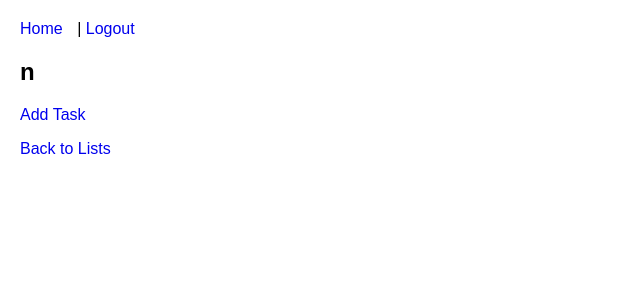
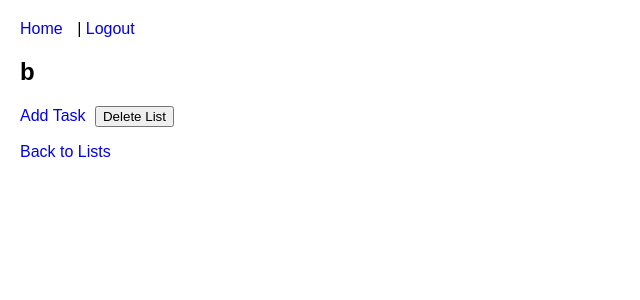
Before and after one commit to Taka0613/flask_jinja, a Flask app: page /list/2 in a window 1280 px wide. Shown: the top 300 px of the page, without its empty margins (0-640 px from the left). Run offline with Flask 2, Linux system fonts and the light colour scheme; a user stored in the database is signed in; data comes from the database, SQL or seed files in the repository; data that the repository does not hold is empty.

Commit message:
final version

```diff
--- a/hierarchical_todo_app/app.py
+++ b/hierarchical_todo_app/app.py
@@ -175,5 +175,24 @@ def move_task(task_id):
     return render_template("move_task.html", task=task, lists=lists)
 
 
+@app.route("/delete_list/<int:list_id>", methods=["POST"])
+@login_required
+def delete_list(list_id):
+    """Delete a list and all its associated tasks."""
+    todo_list = List.query.filter_by(id=list_id, user_id=current_user.id).first()
+    if todo_list is None:
+        flash("List not found or you don't have permission to delete this list.")
+        return redirect(url_for("index"))
+
+    # Delete all tasks associated with the list
+    Task.query.filter_by(list_id=list_id).delete()
+    # Delete the list itself
+    db.session.delete(todo_list)
+    db.session.commit()
+
+    flash("List and all its tasks have been deleted.")
+    return redirect(url_for("index"))
+
+
 if __name__ == "__main__":
     app.run(debug=True)
--- a/hierarchical_todo_app/templates/list_view.html
+++ b/hierarchical_todo_app/templates/list_view.html
@@ -4,11 +4,20 @@
 {% block content %}
 <h2>{{ todo_list.name }}</h2>
 <a href="{{ url_for('add_task', list_id=todo_list.id) }}">Add Task</a>
+
+<!-- Delete List Button -->
+<form action="{{ url_for('delete_list', list_id=todo_list.id) }}" method="post" style="display:inline;">
+    <button type="submit" onclick="return confirm('Are you sure you want to delete this list and all its tasks?');">
+        Delete List
+    </button>
+</form>
+
 <ul>
     {% import 'task_item.html' as task_macros %}
     {% for task in tasks %}
     {{ task_macros.render_task(task, level=1) }}
     {% endfor %}
 </ul>
+
 <a href="{{ url_for('index') }}">Back to Lists</a>
 {% endblock %}
```
Also changed, not shown: hierarchical_todo_app/models.py (+12 -7 lines), hierarchical_todo_app/database.db.
